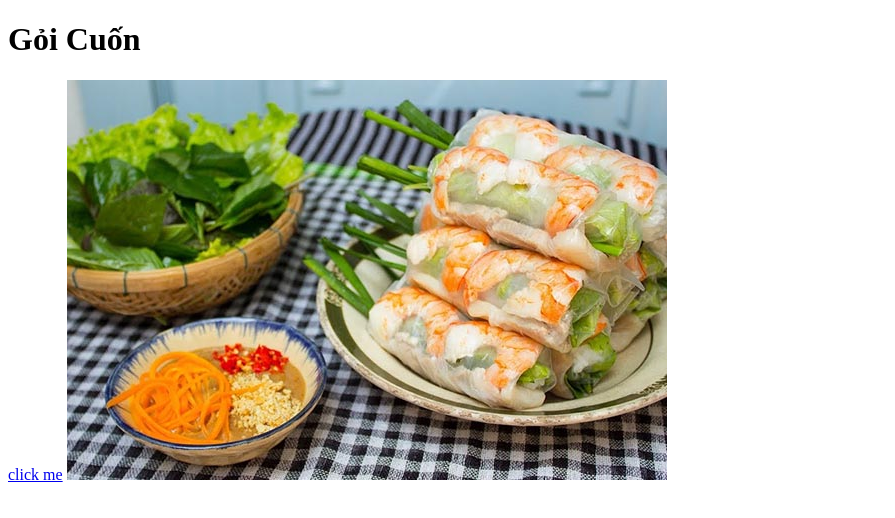
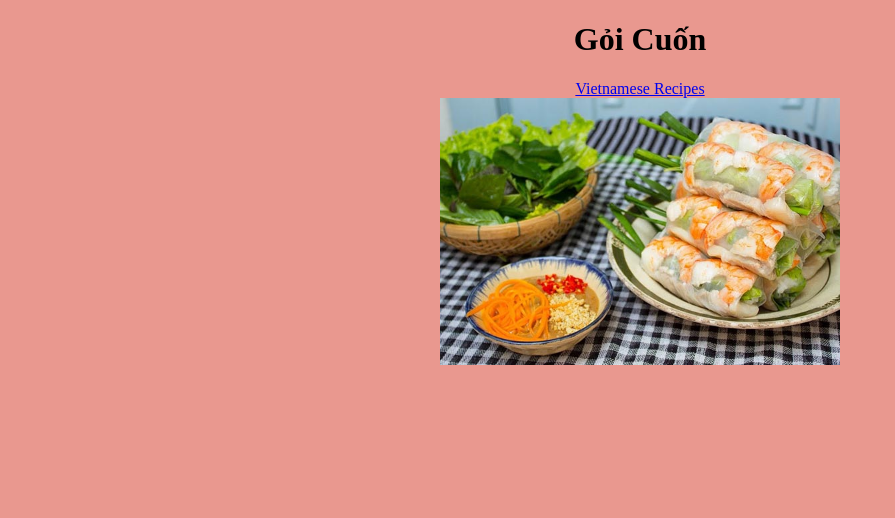
Before and after one commit to trand6/odin-recipes, a plain HTML site: page recipes/goi-cuon.html in a window 1280 px wide. Shown: the whole page, without its empty margins (0-895 px from the left). Drawn offline with Linux system fonts and the light colour scheme.

Commit message:
updated pages

```diff
--- a/recipes/goi-cuon.html
+++ b/recipes/goi-cuon.html
@@ -1,15 +1,15 @@
 <!DOCTYPE html>
 <html>
     <head>
-        <title>Odin Links and Images</title>
+        <title>Gỏi Cuốn</title>
         <meta charset="UTF-8">
     </head>
-    <body>
-        <h1>Gỏi Cuốn</h1>
-          <a href="https://www.theodinproject.com/about">click me</a>
+    <body style="background-color:#e9988f">
+        <h1><center>Gỏi Cuốn</h1></center>
+        <a href="../index.html"><center>Vietnamese Recipes</center></a>
 
 
 
-          <img src="../recipes/images/goi-cuon.jpg" alt="goi-cuon.jpg">
+          <center><img src="../recipes/images/goi-cuon.jpg" alt="goi-cuon.jpg" width="400"></center>
       </body>
 </html>
```
Also changed, not shown: index.html (+4 -3 lines), recipes/bun-bo-hue.html (+5 -5 lines), recipes/pho.html (+5 -5 lines).
